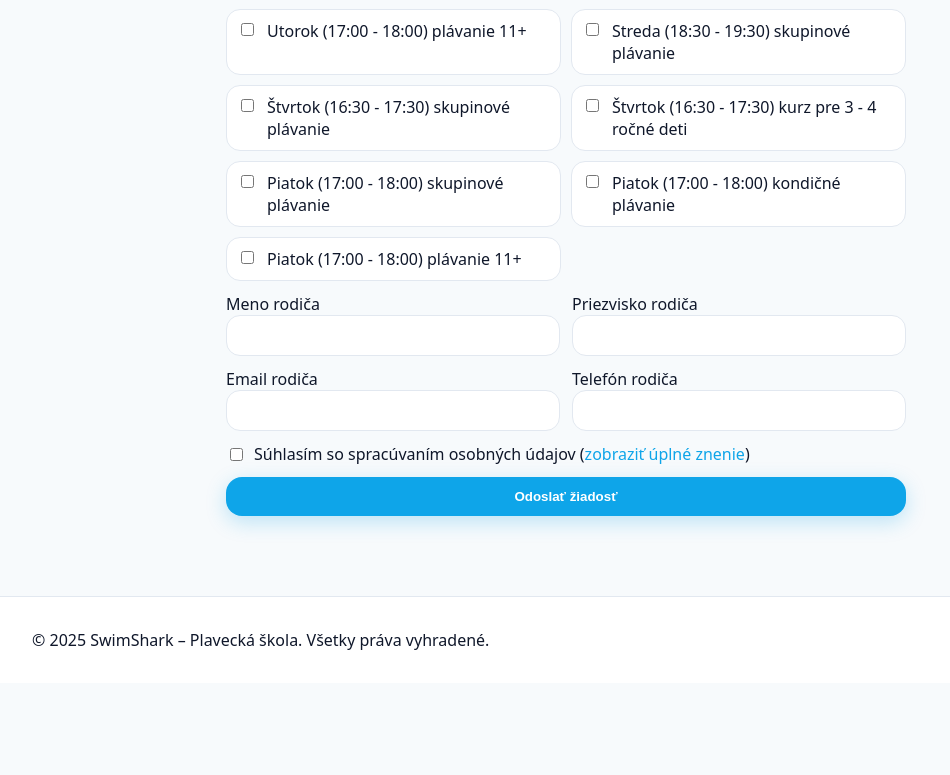
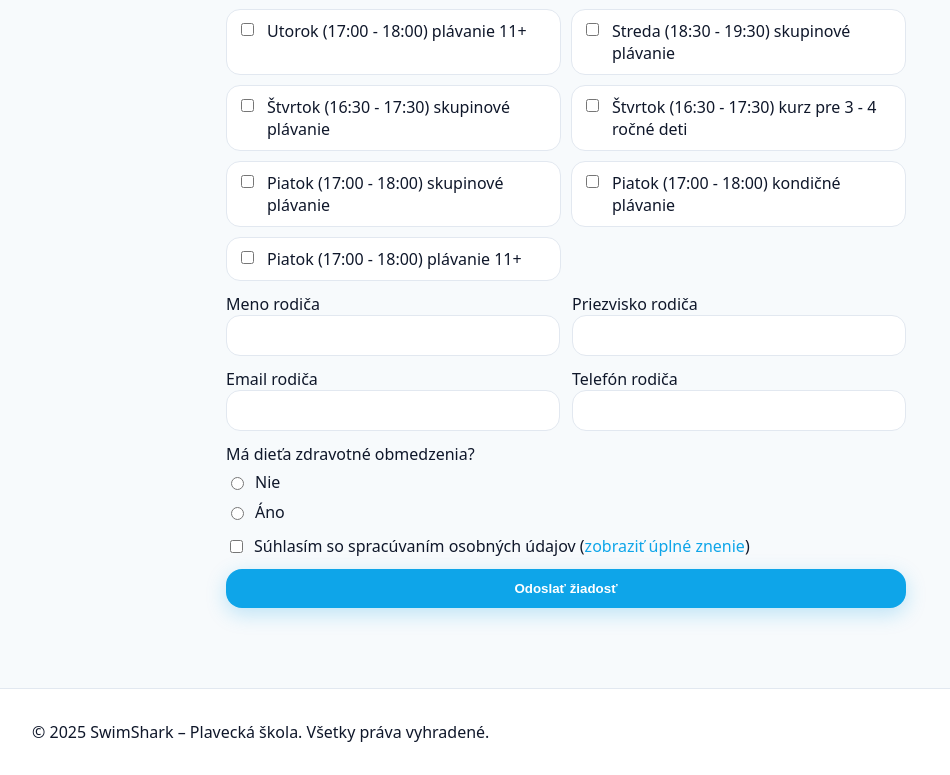
Before and after one commit to rychvalsky/swimshark, a React (Vite) app: page /lekcie/prihlasenie in a window 1280 px wide. Shown: the part 568-1343 px from the top of the page, without its empty margins (74-1024 px from the left). Before the commit the page ends 1251 px from the top, so only its background shows below. Built offline with nearby package versions, Linux system fonts and the light colour scheme; no server answers.

Commit message:
ui: reorder form fields; health section at end; GDPR consent last

```diff
--- a/src/pages/Lessons.tsx
+++ b/src/pages/Lessons.tsx
@@ -12,6 +12,8 @@ type ApplyForm = {
   email: string
   phone: string
   gdpr: boolean
+  hasHealthIssues?: 'ano' | 'nie'
+  healthIssues?: string
 }
 
 const TIMESLOT_OPTIONS = [
@@ -29,7 +31,7 @@ const TIMESLOT_OPTIONS = [
 ] as const
 
 export default function Lessons(){
-  const { register, handleSubmit, formState: { errors, isSubmitting, isSubmitSuccessful }, setError, clearErrors } = useForm<ApplyForm>()
+  const { register, handleSubmit, formState: { errors, isSubmitting, isSubmitSuccessful }, watch } = useForm<ApplyForm>()
   // Keep inputs enabled during submission; lock only after success to preserve values for validation
   const inputsLocked = isSubmitSuccessful
   const btnLocked = isSubmitting || isSubmitSuccessful
@@ -50,9 +52,9 @@ export default function Lessons(){
   student_last_name: data.studentLastName || '-',
         student_dob: data.studentDob,
         timeslots: data.timeslots,
-        level: 'nezaradene',
-        preferences: null,
-        health_issues: null,
+  level: 'nezaradene',
+  preferences: null,
+  health_issues: (data.hasHealthIssues === 'ano') ? (data.healthIssues?.trim() || null) : null,
         submitted_at: new Date().toISOString(),
       })
     if (error){
@@ -106,6 +108,8 @@ Tím SwimShark`
           </div>
         </div>
 
+
+
         <div>
           <label>Dátum narodenia</label>
           <input type="date" className="input" disabled={inputsLocked} {...register('studentDob', { required: 'Dátum narodenia je povinný' })} />
@@ -157,6 +161,40 @@ Tím SwimShark`
           </div>
         </div>
 
+  <div>
+          <label>Má dieťa zdravotné obmedzenia?</label>
+          <div className="options-column" role="group" aria-label="Zdravotné obmedzenia">
+            <label className="checkbox">
+              <input type="radio" value="nie" disabled={inputsLocked} {...register('hasHealthIssues', { required: 'Vyberte odpoveď' })} />
+              <span>Nie</span>
+            </label>
+            <label className="checkbox">
+              <input type="radio" value="ano" disabled={inputsLocked} {...register('hasHealthIssues', { required: 'Vyberte odpoveď' })} />
+              <span>Áno</span>
+            </label>
+          </div>
+          {errors.hasHealthIssues && <div className="error">{errors.hasHealthIssues.message as string}</div>}
+        </div>
+
+        {watch('hasHealthIssues') === 'ano' && (
+          <div>
+            <label htmlFor="healthIssues">Aké zdravotné obmedzenia?</label>
+            <textarea
+              id="healthIssues"
+              className="textarea"
+              rows={3}
+              placeholder="Napr.: astma, alergia na chlór, kožné ochorenia, epilepsia, kardiovaskulárne ťažkosti, poruchy imunity, iné…"
+              disabled={inputsLocked}
+              aria-describedby="healthIssuesHelp"
+              {...register('healthIssues', {
+                validate: (v) => (watch('hasHealthIssues') !== 'ano' || (v && v.trim().length >= 3)) || 'Uveďte aspoň krátky popis',
+              })}
+            />
+            <div id="healthIssuesHelp" className="helper">Uveďte prosím stručný popis a prípadné odporúčania lekára.</div>
+            {errors.healthIssues && <div className="error">{errors.healthIssues.message as string}</div>}
+          </div>
+        )}
+
         <div>
           <label className="checkbox">
             <input type="checkbox" disabled={inputsLocked} {...register('gdpr', { required: 'Pred odoslaním musíte súhlasiť so spracúvaním osobných údajov' })} />
```
